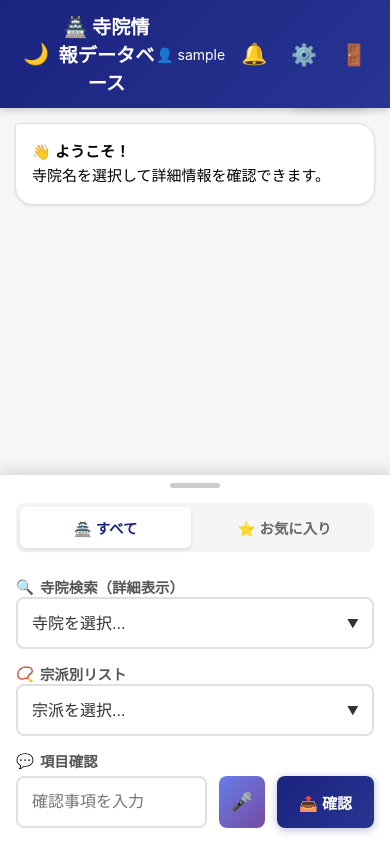
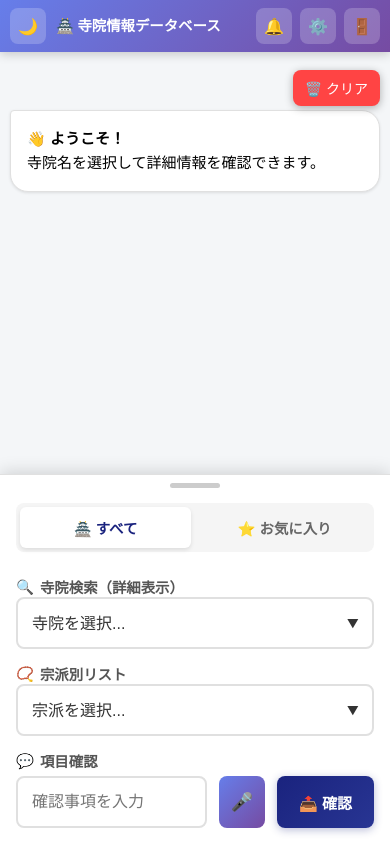
Before and after one commit to ligdoor/otera-ai, a Flask app: page / in a window 390 px wide. Shown: the top 843 px of the page. Run offline with Flask 3, Linux system fonts and the light colour scheme; the visitor is signed in with stand-in values (Sample User, id 1); data that the repository does not hold is empty.

Commit message:
アコーディオンの修正、上部文字の修正

```diff
--- a/services/ai.py
+++ b/services/ai.py
@@ -9,11 +9,14 @@ if Config.GEMINI_API_KEY:
 
 def generate_static_summary(temple_info, field_config):
     """寺院情報の静的サマリーを生成（アコーディオン対応）"""
+    import time
+
     def get(key):
         return temple_info.get(key) or ''
 
     temple_name = get('name')
     temple_name_escaped = temple_name.replace("'", "\\'")
+    timestamp = int(time.time() * 1000)
 
     html = f"""
     <div style="display:flex; justify-content:space-between; align-items:center; margin-bottom:15px; padding-bottom:10px; border-bottom:2px solid #1a237e;">
@@ -74,7 +77,7 @@ def generate_static_summary(temple_info, field_config):
 
         is_open = cat_data['default_open']
         active_class = 'active' if is_open else ''
-        accordion_id = f"acc-{cat_key}-{cat_index}"
+        accordion_id = f"acc-{cat_key}-{cat_index}-{timestamp}"
         cat_index += 1
 
         # アコーディオンヘッダー
--- a/static/css/index.css
+++ b/static/css/index.css
@@ -15,54 +15,124 @@ body {
     transition: background-color 0.3s;
 }
 
-/* === ヘッダー === */
+/* ヘッダー */
 header {
-    background: linear-gradient(135deg, #1a237e 0%, #283593 100%);
+    position: fixed;
+    top: 0;
+    left: 0;
+    right: 0;
+    background: linear-gradient(135deg, #667eea 0%, #764ba2 100%);
     color: white;
-    padding: 12px 15px;
-    box-shadow: 0 2px 8px rgba(0,0,0,0.2);
-    position: sticky;
-    top: 0;
-    z-index: 500;
+    padding: 10px 15px;
+    box-shadow: 0 2px 10px rgba(0,0,0,0.2);
+    z-index: 1000;
 }
 
 .header-content {
-    max-width: 800px;
-    margin: 0 auto;
     display: flex;
     justify-content: space-between;
     align-items: center;
+    max-width: 1200px;
+    margin: 0 auto;
+    gap: 10px;
 }
 
-h1 {
+.header-content h1 {
+    font-size: 1.2rem;
     margin: 0;
-    font-size: 1.2rem;
-    font-weight: bold;
     flex: 1;
-    text-align: center;
+    min-width: 0;
+    white-space: nowrap;
+    overflow: hidden;
+    text-overflow: ellipsis;
 }
 
 .header-btn {
-    background: none;
+    background: rgba(255,255,255,0.2);
     border: none;
-    font-size: 1.3rem;
+    color: white;
+    padding: 8px 12px;
+    border-radius: 8px;
     cursor: pointer;
-    color: white;
-    padding: 4px 8px;
-    transition: transform 0.2s;
+    font-size: 1.2rem;
+    transition: background 0.3s;
     text-decoration: none;
+    display: flex;
+    align-items: center;
+    justify-content: center;
+    flex-shrink: 0;
 }
 
 .header-btn:hover {
-    transform: scale(1.1);
+    background: rgba(255,255,255,0.3);
 }
 
-/* === チャットウィンドウ === */
+/* スマホ対応 */
+@media (max-width: 600px) {
+    header {
+        padding: 8px 10px;
+    }
+
+    .header-content h1 {
+        font-size: 0.9rem;
+        line-height: 1.2;
+        white-space: normal;
+        word-break: keep-all;
+        overflow: visible;
+    }
+
+    .header-btn {
+        padding: 6px 8px;
+        font-size: 1rem;
+        min-width: 36px;
+        min-height: 36px;
+    }
+
+    .header-content > div {
+        display: flex;
+        gap: 4px;
+        flex-shrink: 0;
+    }
+
+    .header-content > div span {
+        display: none; /* ユーザー名を非表示 */
+    }
+
+    /* クリアボタンの位置調整 */
+    .clear-chat-btn {
+        top: 80px;
+        right: 8px;
+        padding: 6px 10px;
+        font-size: 12px;
+    }
+}
+
+/* 極小画面（iPhone SE など）対応 */
+@media (max-width: 375px) {
+    .header-content h1 {
+        font-size: 0.8rem;
+    }
+
+    .header-btn {
+        padding: 4px 6px;
+        font-size: 0.9rem;
+        min-width: 32px;
+        min-height: 32px;
+    }
+}
+
 #chat-window {
-    max-width: 800px;
+    padding: 80px 15px 15px 15px;  /* ★ 上部パディングを追加 */
+    max-width: 900px;
     margin: 0 auto;
-    padding: 15px;
-    min-height: 60vh;
+    min-height: calc(100vh - 80px);
+}
+
+/* スマホ対応 */
+@media (max-width: 600px) {
+    #chat-window {
+        padding: 90px 10px 15px 10px;  /* ★ スマホではさらに余白を追加 */
+    }
 }
 
 .message {
@@ -370,25 +440,23 @@ transform: scale(1.05);
 }
 /* === クリアボタン === */
 .clear-chat-btn {
-position: fixed;
-top: 70px;
-right: 15px;
-background: rgba(255,255,255,0.9);
-color: #666;
-border: 2px solid #e0e0e0;
-padding: 8px 12px;
-border-radius: 20px;
-cursor: pointer;
-font-size: 0.85rem;
-font-weight: 600;
-z-index: 400;
-transition: all 0.2s;
-box-shadow: 0 2px 8px rgba(0,0,0,0.1);
+    position: fixed;
+    top: 70px;  /* ★ ヘッダーの下に配置 */
+    right: 10px;
+    z-index: 100;  /* ★ z-indexを追加 */
+    background: #ff4444;
+    color: white;
+    border: none;
+    padding: 8px 12px;
+    border-radius: 8px;
+    cursor: pointer;
+    font-size: 14px;
+    box-shadow: 0 2px 8px rgba(0,0,0,0.3);
+    transition: transform 0.2s;
 }
+
 .clear-chat-btn:hover {
-background: white;
-border-color: #d32f2f;
-color: #d32f2f;
+    transform: scale(1.05);
 }
 /* === ダークモード === */
 body.dark-mode {
--- a/templates/index.html
+++ b/templates/index.html
@@ -46,11 +46,10 @@
 <button class="clear-chat-btn" onclick="clearAllChat()">🗑️ クリア</button>
 
 <div id="chat-window" onclick="hideMenu()">
-    <div class="message ai-message">
+    <div class="message ai-message" style="margin-top: 20px;">
         <p>👋 <strong>ようこそ！</strong><br>寺院名を選択して詳細情報を確認できます。</p>
     </div>
 </div>
-
 <button id="show-menu-btn" onclick="showMenu()">🔍</button>
 
 <div class="control-area" id="control-area">
```
